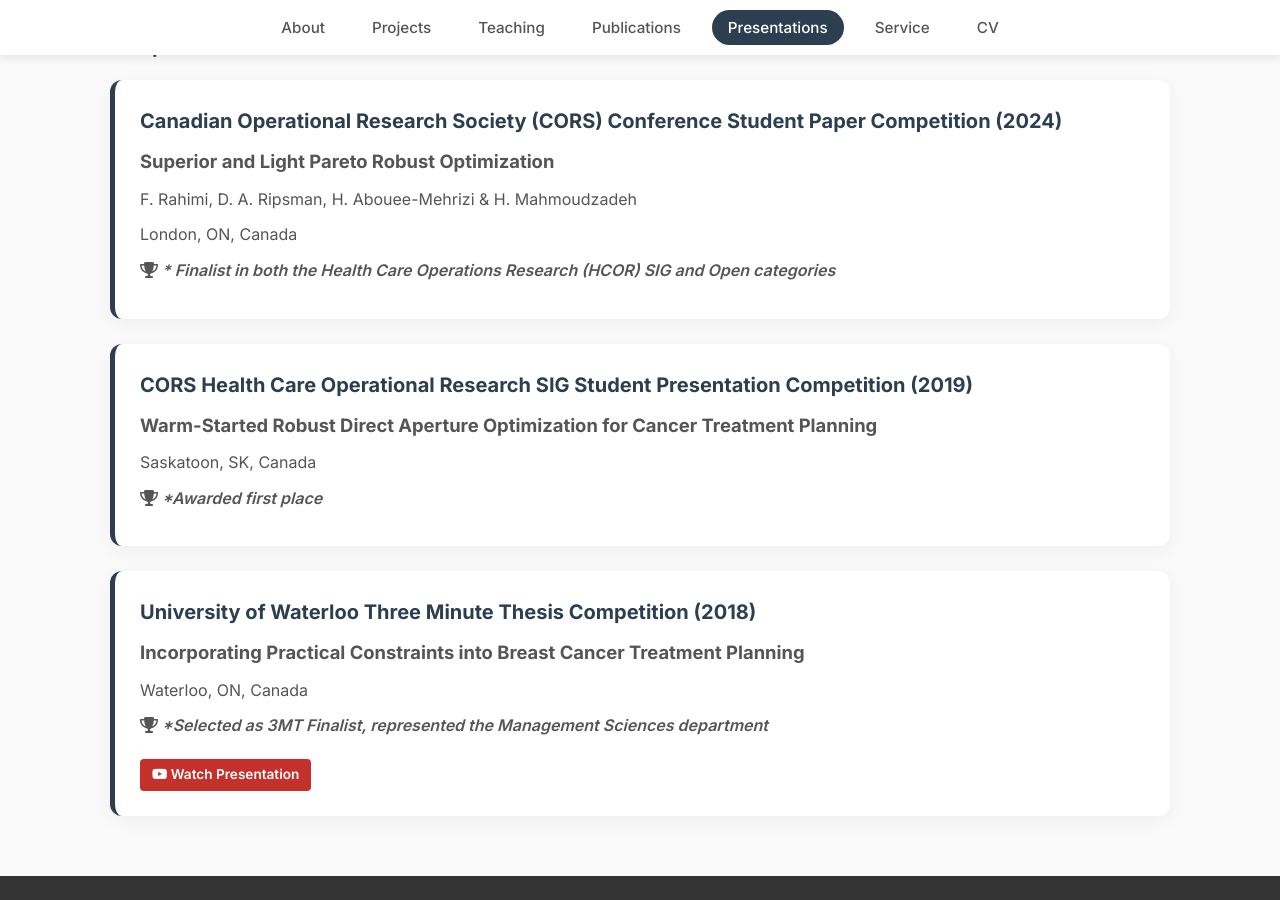
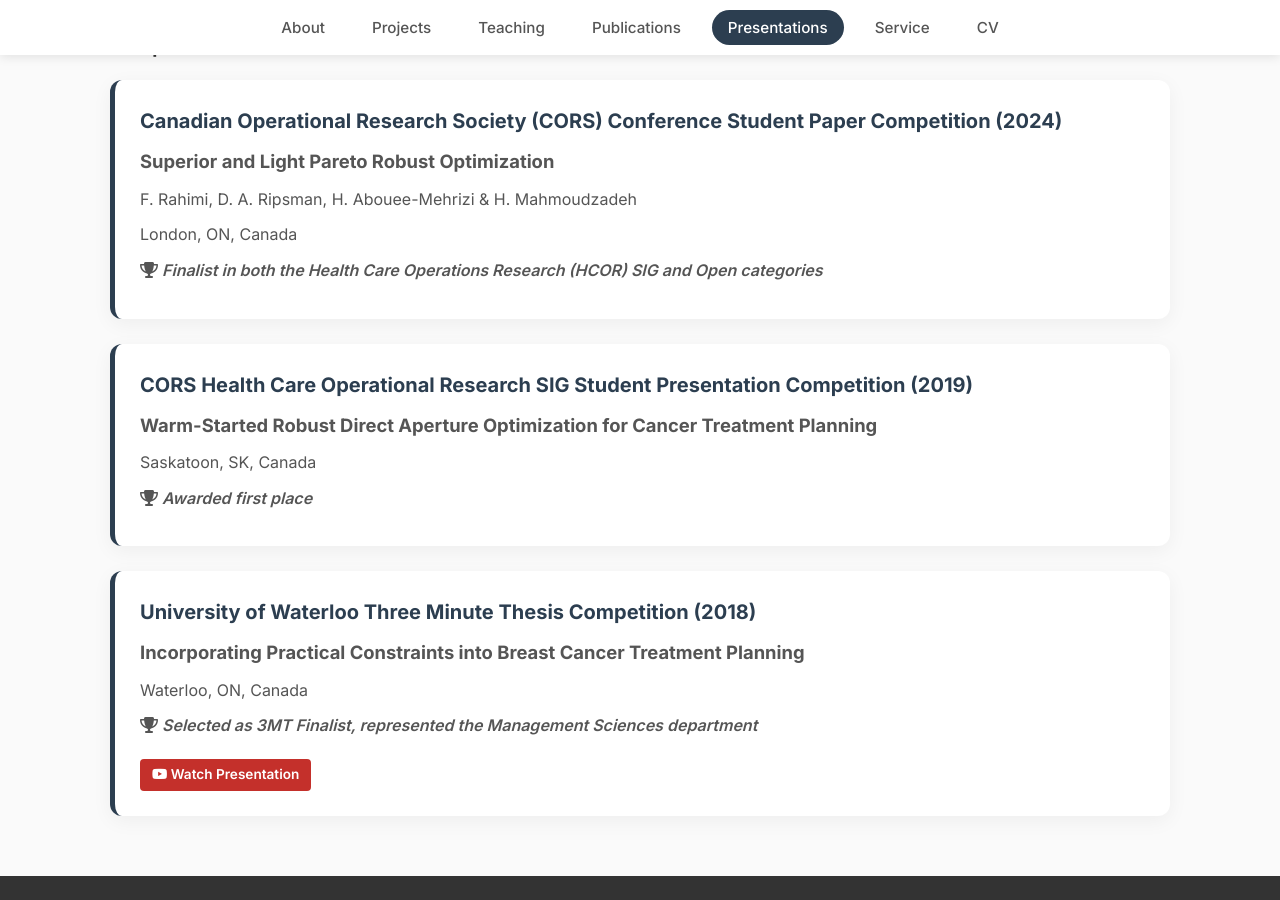
Before and after one commit to DaniRip/DaniRip.github.io, a Jekyll site: the page built from presentations.md, in a window 1280 px wide and 900 px high, scrolled down 1741 px. Built offline with Jekyll 4.4.1, drawn with Linux system fonts in a browser that asks for light colours.

```diff
--- a/_data/presentations.yml
+++ b/_data/presentations.yml
@@ -109,12 +109,12 @@ competitions:
     location: "London, ON, Canada"
     authors: "F. Rahimi, D. A. Ripsman, H. Abouee-Mehrizi & H. Mahmoudzadeh"
     year: 2024
-    award: "* Finalist in both the Health Care Operations Research (HCOR) SIG and Open categories"
+    award: "Finalist in both the Health Care Operations Research (HCOR) SIG and Open categories"
   - event: "CORS Health Care Operational Research SIG Student Presentation Competition"
     title: "Warm-Started Robust Direct Aperture Optimization for Cancer Treatment Planning"
     location: "Saskatoon, SK, Canada"
     year: 2019
-    award: "*Awarded first place"
+    award: "Awarded first place"
   - event: "University of Waterloo Three Minute Thesis Competition"
     title: "Incorporating Practical Constraints into Breast Cancer Treatment Planning"
     location: "Waterloo, ON, Canada"
@@ -122,7 +122,7 @@ competitions:
     youtube_id: "iieDiuOiSVw"
     link: "https://www.youtube.com/watch?v=iieDiuOiSVw"
     link_text: "Watch it here!"
-    award: "*Selected as 3MT Finalist, represented the Management Sciences department"
+    award: "Selected as 3MT Finalist, represented the Management Sciences department"
 
 posters:
   - title: "The Impact of AI Scribe on Primary Care Workload"
```
